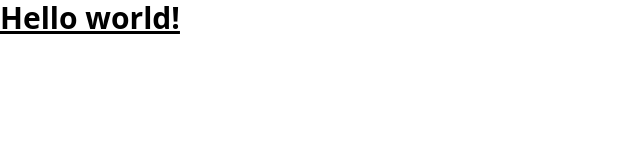
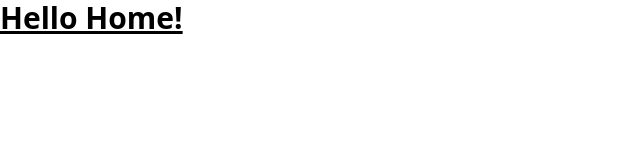
Before and after one commit to chienwchou/social-app, a React (Create React App) app: page / in a window 1280 px wide. Shown: the top 160 px of the page, without its empty margins (0-640 px from the left). Built offline with nearby package versions, Linux system fonts and the light colour scheme.

Commit message:
add home components

```diff
--- a/src/App.js
+++ b/src/App.js
@@ -1,12 +1,8 @@
-import logo from './logo.svg';
-import './App.css';
+import "./App.css";
+import Home from "./pages/home/Home";
 
 function App() {
-  return (
-    <h1 className="text-3xl font-bold underline">
-      Hello world!
-    </h1>
-  );
+  return <Home />;
 }
 
 export default App;
--- /dev/null
+++ b/src/pages/home/Home.js
@@ -0,0 +1,7 @@
+export default function Home() {
+    return (
+        <h1 className="text-3xl font-bold underline">
+        Hello Home!
+        </h1>
+    );
+}
```
Also changed, not shown: src/pages/home/home.css (added).
